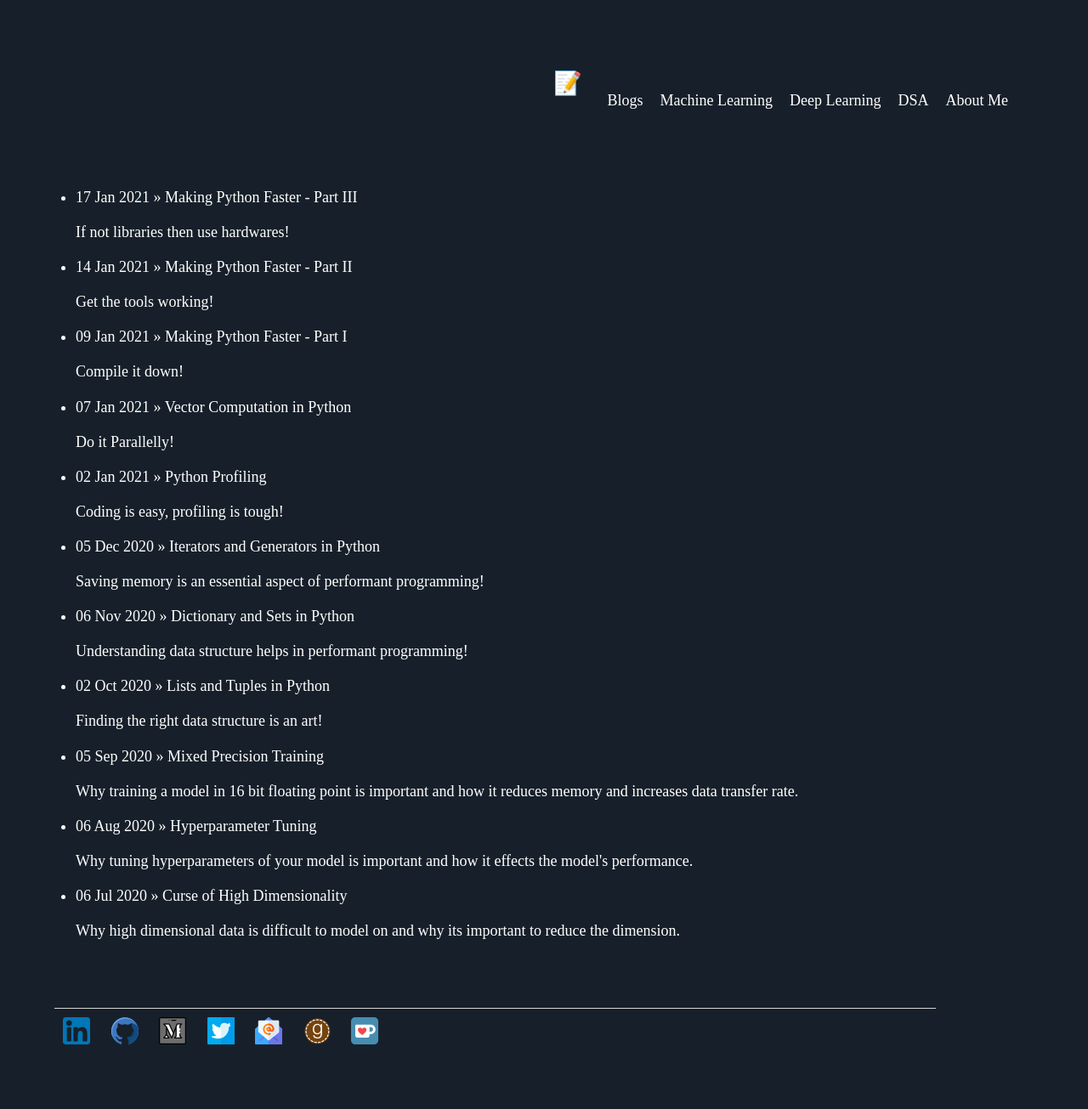
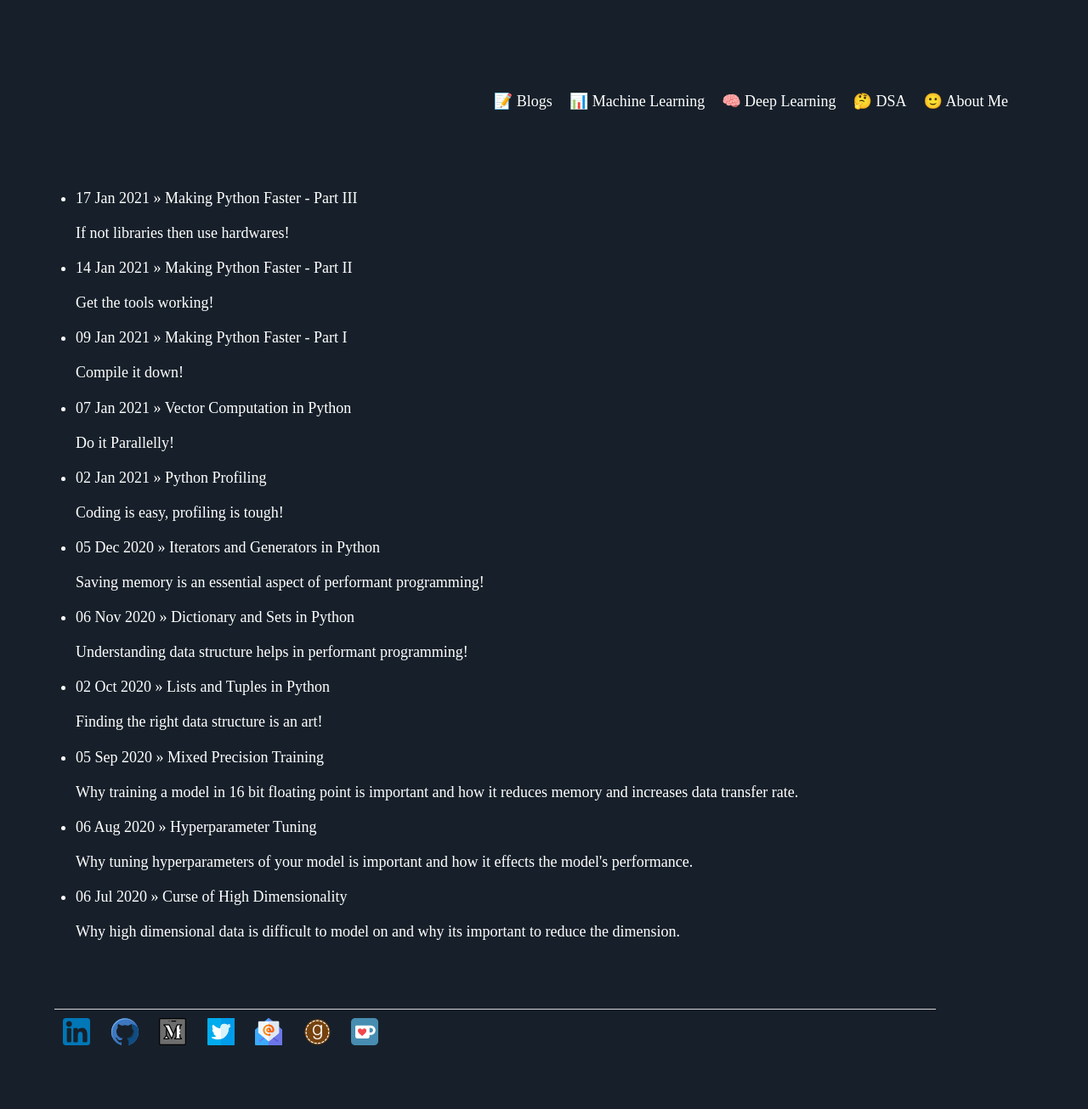
Before and after one commit to Mayurji/mayurji.github.io, a Jekyll site: the page built from index.html, in a window 1280 px wide. Shown: the whole page at 85% size. Built offline with Jekyll 4.4.1, drawn with Linux system fonts in a browser that asks for light colours; nearby versions of some CDN libraries.

Commit message:
Update default.html

```diff
--- a/_layouts/default.html
+++ b/_layouts/default.html
@@ -11,14 +11,14 @@
 	</head>
 	<body style="background-color:#17202a;" style="width:90%"> <!-- #d9d6d6 -->
 		 <nav>
-		    <div class="logo"><h2>📝</h2></div>
+		   <!-- <div class="logo"><h2>📝</h2></div>-->
 		    <div class="openMenu"><i class="fa fa-bars"></i></div>
 		    <ul class="mainMenu">
-			<li><a href="/">Blogs</a></li>
-			<li><a href="/machine-learning">Machine Learning</a></li>
-			<li><a href="/deep-learning">Deep Learning</a></li>
-			<li><a href="/data-structure-algorithms">DSA</a></li>
-			<li><a href="/about">About Me</a></li>
+			<li><a href="/">📝 Blogs</a></li>
+			<li><a href="/machine-learning">📊 Machine Learning</a></li>
+			<li><a href="/deep-learning">🧠 Deep Learning</a></li>
+			<li><a href="/data-structure-algorithms">🤔 DSA</a></li>
+			<li><a href="/about">🙂 About Me</a></li>
 			<div class="closeMenu"><i class="fa fa-times"></i></div>
 		    </ul>
 		</nav>
```
